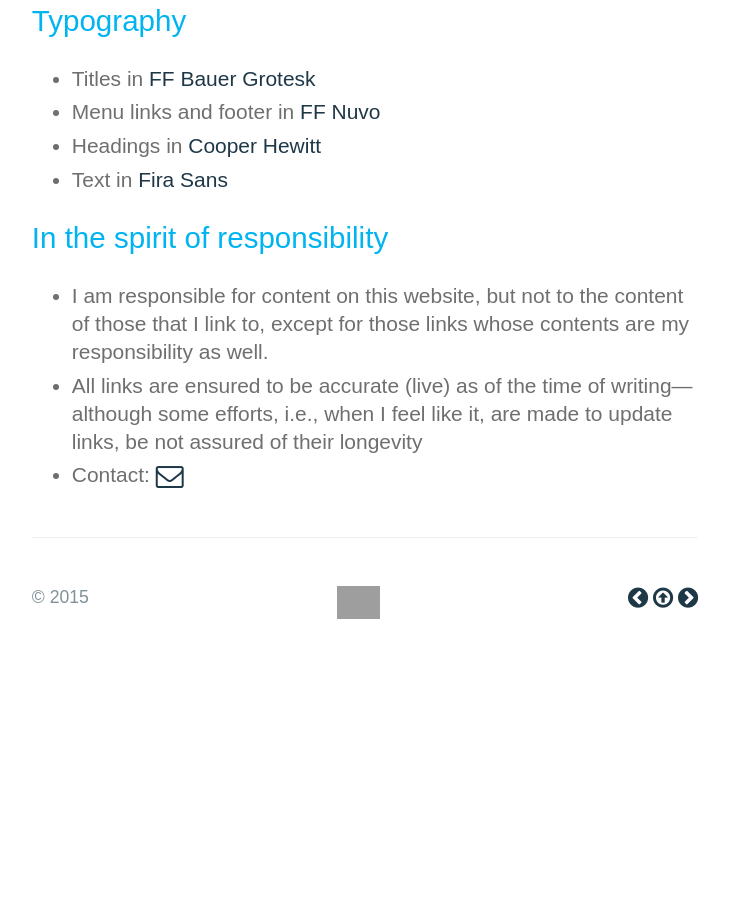
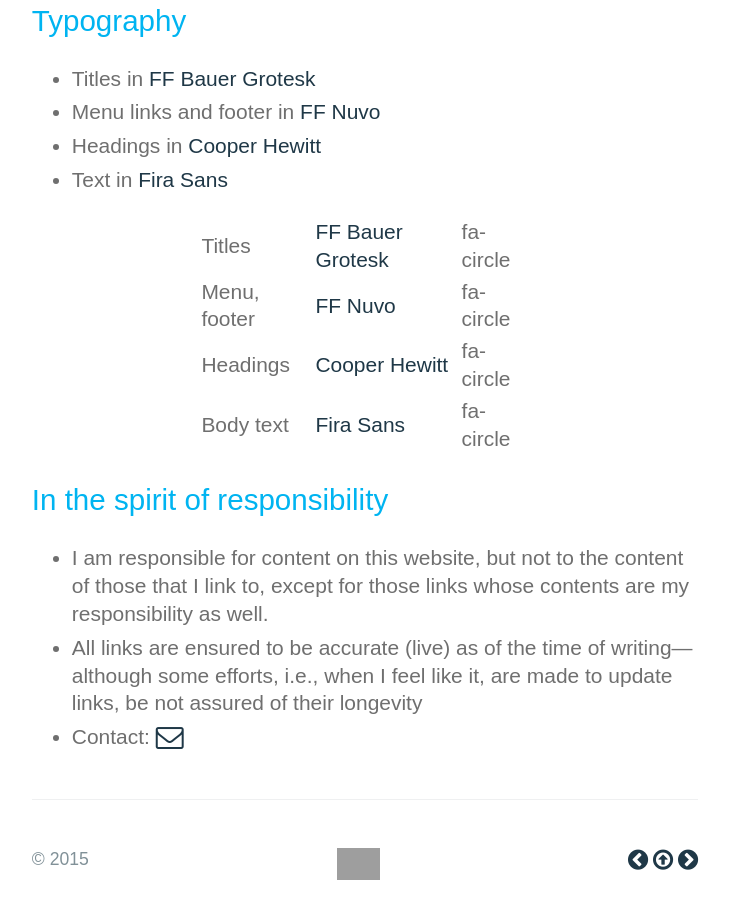
Before and after one commit to a-mar/a-mar.github.io, a Jekyll site: the page built from about/index.html, in a window 1280 px wide, cut to the strip 926-1876 px from the top of the page. Shown: the top 919 px of the strip, without its empty margins (275-1005 px from the left). Built offline with Jekyll 4.4.1, drawn with Linux system fonts in a browser that asks for light colours; nearby versions of some CDN libraries; some web fonts are replaced; library files that are not in the unit come from our copies; Markdown is read by kramdown in place of the engine named in the settings; before the commit the page ends 1615 px from its top, so only the background shows below that; grey boxes are pictures that could not be loaded.

Commit message:
Update index.html

```diff
--- a/about/index.html
+++ b/about/index.html
@@ -25,6 +25,28 @@
 	<li>Headings in <a target="_blank" title="Cooper Hewitt" href="http://www.cooperhewitt.org/open-source-at-cooper-hewitt/cooper-hewitt-the-typeface-by-chester-jenkins/">Cooper Hewitt</a></li>
 	<li>Text in <a target="_blank" title="Fira Sans" href="http://www.carrois.com/fira-4-1/">Fira Sans</a></li>
 </ul>
+<table style="width:50%;margin-right:auto;margin-left:auto;">
+  <tr>
+    <td>Titles</td>
+    <td><a target="_blank" title="FF Bauer Grotesk" href="https://www.fontfont.com/fonts/bauer-grotesk">FF Bauer Grotesk</a></td>
+    <td>fa-circle</td>
+  </tr>
+  <tr>
+    <td>Menu, footer</td>
+    <td><a target="_blank" title="FF Nuvo" href="https://www.fontfont.com/fonts/nuvo">FF Nuvo</a></td>
+    <td>fa-circle</td>
+  </tr>
+  <tr>
+    <td>Headings</td>
+    <td><a target="_blank" title="Cooper Hewitt" href="http://www.cooperhewitt.org/open-source-at-cooper-hewitt/cooper-hewitt-the-typeface-by-chester-jenkins/">Cooper Hewitt</a></td>
+    <td>fa-circle</td>
+  </tr>
+  <tr>
+    <td>Body text</td>
+    <td><a target="_blank" title="Fira Sans" href="http://www.carrois.com/fira-4-1/">Fira Sans</a></td>
+    <td>fa-circle</td>
+  </tr>
+</table>
 
 <h2>In the spirit of responsibility</h2>
 <ul>
```
